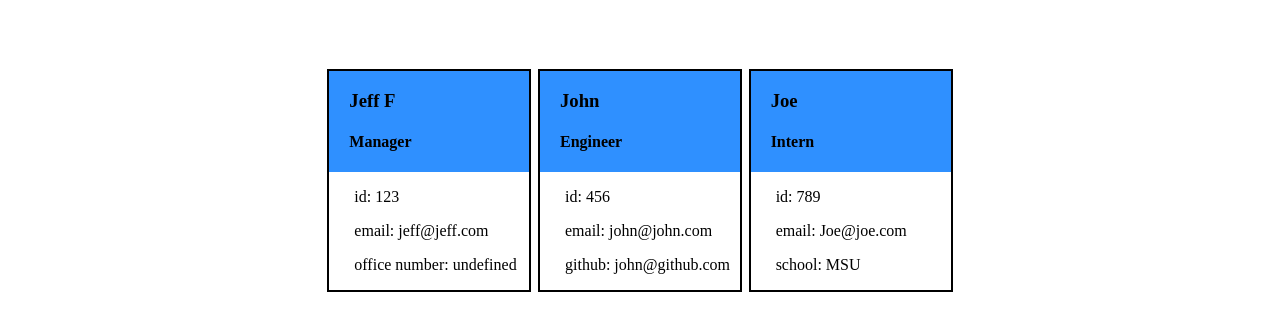
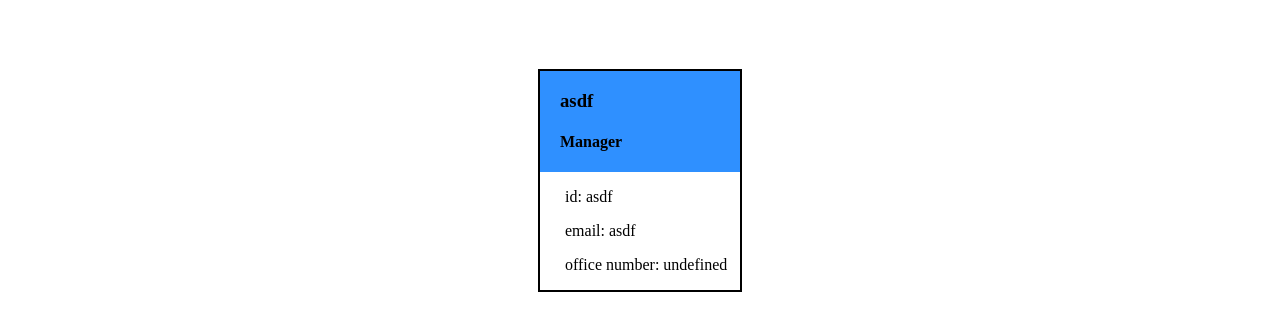
Before and after one commit to FleischmanJ88/10-Team-Tracker, a website: page Team-Profile.html in a window 1280 px wide. Shown: the part 119-450 px from the top of the page. Drawn offline with Linux system fonts and the light colour scheme.

```diff
--- a/Team-Profile.html
+++ b/Team-Profile.html
@@ -58,33 +58,13 @@
         <div class="container">
         <div class="employee">
                 <div class="header">
-                <h3>Jeff F</h3>
+                <h3>asdf</h3>
                 <h4>Manager</h4>
                 </div>
                 <div class="data">
-                <p>id: <span>123</span></p>
-                <p>email: <span>jeff@jeff.com</span></p>
+                <p>id: <span>asdf</span></p>
+                <p>email: <span>asdf</span></p>
                 <p>office number: <span>undefined</span></p>
-                </div>
-            </div><div class="employee">
-                <div class="header">
-                <h3>John</h3>
-                <h4>Engineer</h4>
-                </div>
-                <div class="data">
-                <p>id: <span>456</span></p>
-                <p>email: <span>john@john.com</span></p>
-                <p>github: <span>john@github.com</span></p>
-                </div>
-            </div><div class="employee">
-                <div class="header">
-                <h3>Joe</h3>
-                <h4>Intern</h4>
-                </div>
-                <div class="data">
-                <p>id: <span>789</span></p>
-                <p>email: <span>Joe@joe.com</span></p>
-                <p>school: <span>MSU</span></p>
                 </div>
             </div></div>
             </body>
```
Also changed, not shown: index.js (+4 -4 lines).
